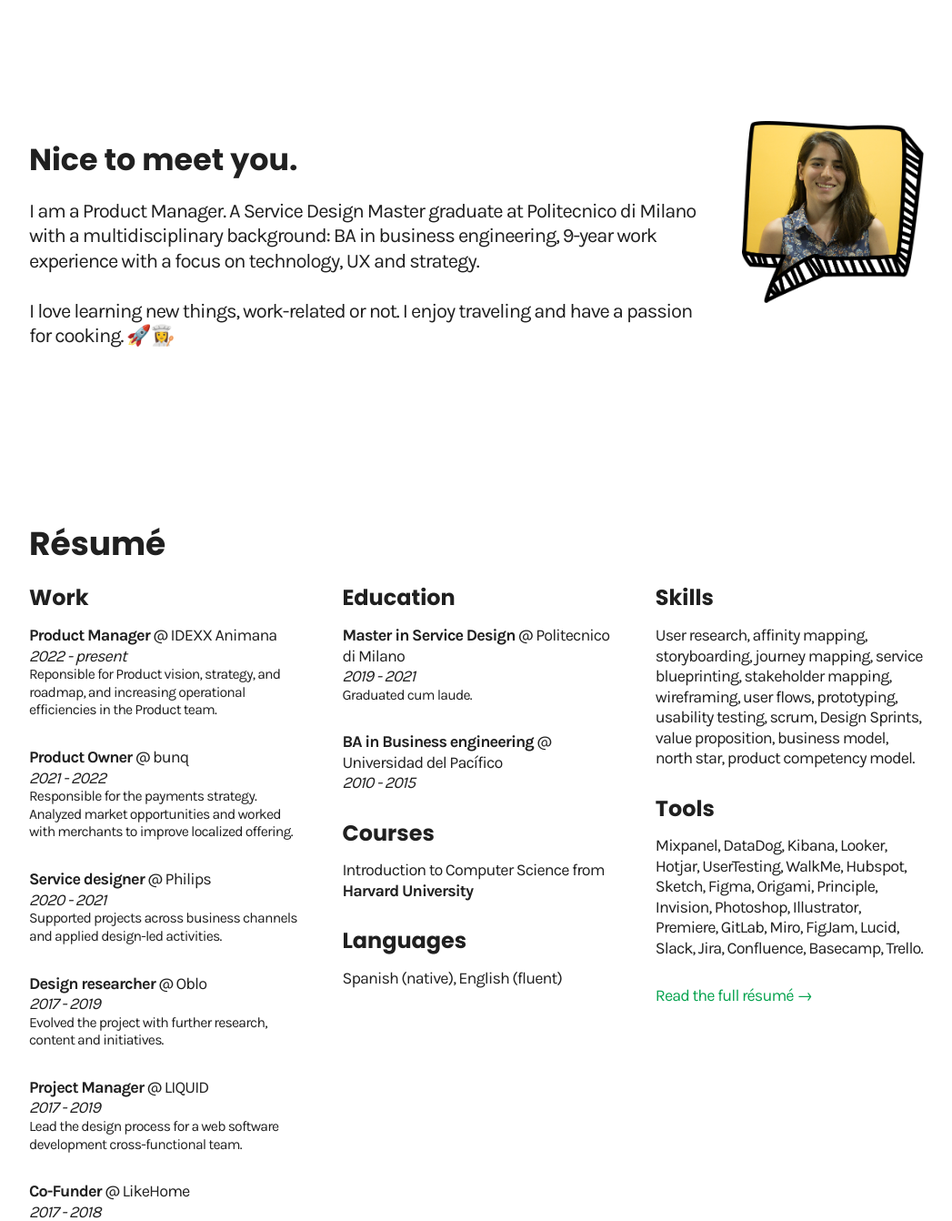
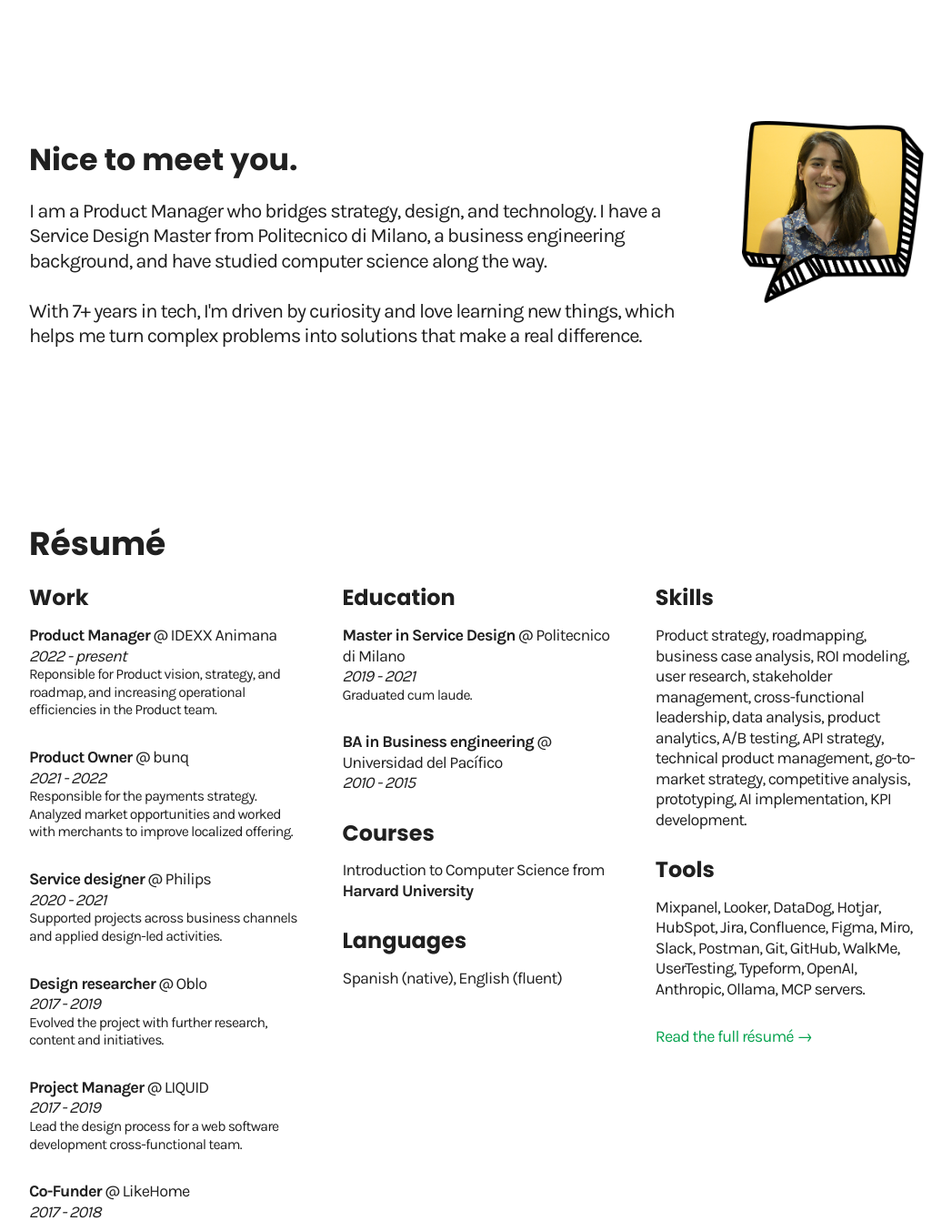
Before and after one commit to andreapastorp/portfolio, a Django app: template public/templates/about.html in a window 1280 px wide. Shown: the part 70-1412 px from the top of the page at 91% size, without its empty margins (116-1163 px from the left). Run offline with Django 3.2, Linux system fonts and the light colour scheme; the template is opened without the code that fills it, so the values that code supplies are empty; some web fonts are replaced.

Commit message:
Update bio

```diff
--- a/public/html/index.html
+++ b/public/html/index.html
@@ -64,8 +64,8 @@ Andrea Pastor - Product and Design portfolio
   <div class="container">
 
     <div class="hero-text">
-      <h1 class="big">Hey. I’m Andrea, a product manager, service designer, experiences seeker, curious learner, problem solver and technology lover.</h1>
-      <p class="highlight">With a background in business and experience designing experiences, I’m passionate about creating  meaningful <strong>experiences people will love</strong> and am always looking for opportunities to explore and learn 🚀.</p>
+      <h1 class="big">Hey. I'm Andrea, a product manager who transforms complex and ambiguous ideas into scalable solutions</h1>
+      <p class="highlight">I focus on outcomes and product strategy, driving business results through data and insights. With 7+ years building technically complex projects across fintech, healthcare SaaS, and platform ecosystems, I'm passionate about turning uncertainty into products that deliver real impact.</p>
     </div>
 
     <div class="arrow">
--- a/public/templates/about.html
+++ b/public/templates/about.html
@@ -16,8 +16,8 @@ Andrea Pastor - Product and Design portfolio
     <div class="hero-text">
 
       <h1 class="big">Nice to meet you.</h1>
-      <p class="highlight">I am a Product Manager. A Service Design Master graduate at Politecnico di Milano with a multidisciplinary background: BA in business engineering, 9-year work experience with a focus on technology, UX and strategy.
-        <br><br>I love learning new things, work-related or not. I enjoy traveling and have a passion for cooking. 🚀👩‍🍳</p>
+      <p class="highlight">I am a Product Manager who bridges strategy, design, and technology. I have a Service Design Master from Politecnico di Milano, a business engineering background, and have studied computer science along the way.
+        <br><br>With 7+ years in tech, I'm driven by curiosity and love learning new things, which helps me turn complex problems into solutions that make a real difference.</p>
 
     </div>
 
@@ -114,14 +114,12 @@ Andrea Pastor - Product and Design portfolio
         <div class="resume-section">
           <h2>Skills</h2>
           <div class="resume-section">
-            <p>
-User research, affinity mapping, storyboarding, journey mapping, service blueprinting, stakeholder mapping, wireframing, user flows, prototyping, usability testing, scrum, Design Sprints, value proposition, business model, north star, product competency model.
-            </p>
+            <p>Product strategy, roadmapping, business case analysis, ROI modeling, user research, stakeholder management, cross-functional leadership, data analysis, product analytics, A/B testing, API strategy, technical product management, go-to-market strategy, competitive analysis, prototyping, AI implementation, KPI development.</p>
           </div>
 
           <div class="resume-section">
             <h2>Tools</h2>
-            <p>Mixpanel, DataDog, Kibana, Looker, Hotjar, UserTesting, WalkMe, Hubspot, Sketch, Figma, Origami, Principle, Invision, Photoshop, Illustrator, Premiere, GitLab, Miro, FigJam, Lucid, Slack, Jira, Confluence, Basecamp, Trello.</p>
+            <p>Mixpanel, Looker, DataDog, Hotjar, HubSpot, Jira, Confluence, Figma, Miro, Slack, Postman, Git, GitHub, WalkMe, UserTesting, Typeform, OpenAI, Anthropic, Ollama, MCP servers.</p>
           </div>
 
         </div>
--- a/public/templates/index.html
+++ b/public/templates/index.html
@@ -10,8 +10,8 @@ Andrea Pastor - Product and Design portfolio
   <div class="container">
 
     <div class="hero-text">
-      <h1 class="big">Hey. I’m Andrea, a product manager, service designer, experiences seeker, curious learner, problem solver and technology lover.</h1>
-      <p class="highlight">With a background in business and experience designing experiences, I’m passionate about creating  meaningful <strong>experiences people will love</strong> and am always looking for opportunities to explore and learn 🚀.</p>
+      <h1 class="big">Hey. I'm Andrea, a product manager who transforms complex and ambiguous ideas into scalable solutions</h1>
+      <p class="highlight">I focus on outcomes and product strategy, driving business results through data and insights. With 7+ years building technically complex projects across fintech, healthcare SaaS, and platform ecosystems, I'm passionate about turning uncertainty into products that deliver real impact.</p>
     </div>
 
     <div class="arrow">
```
Also changed, not shown: public/html/about.html (+4 -6 lines).
